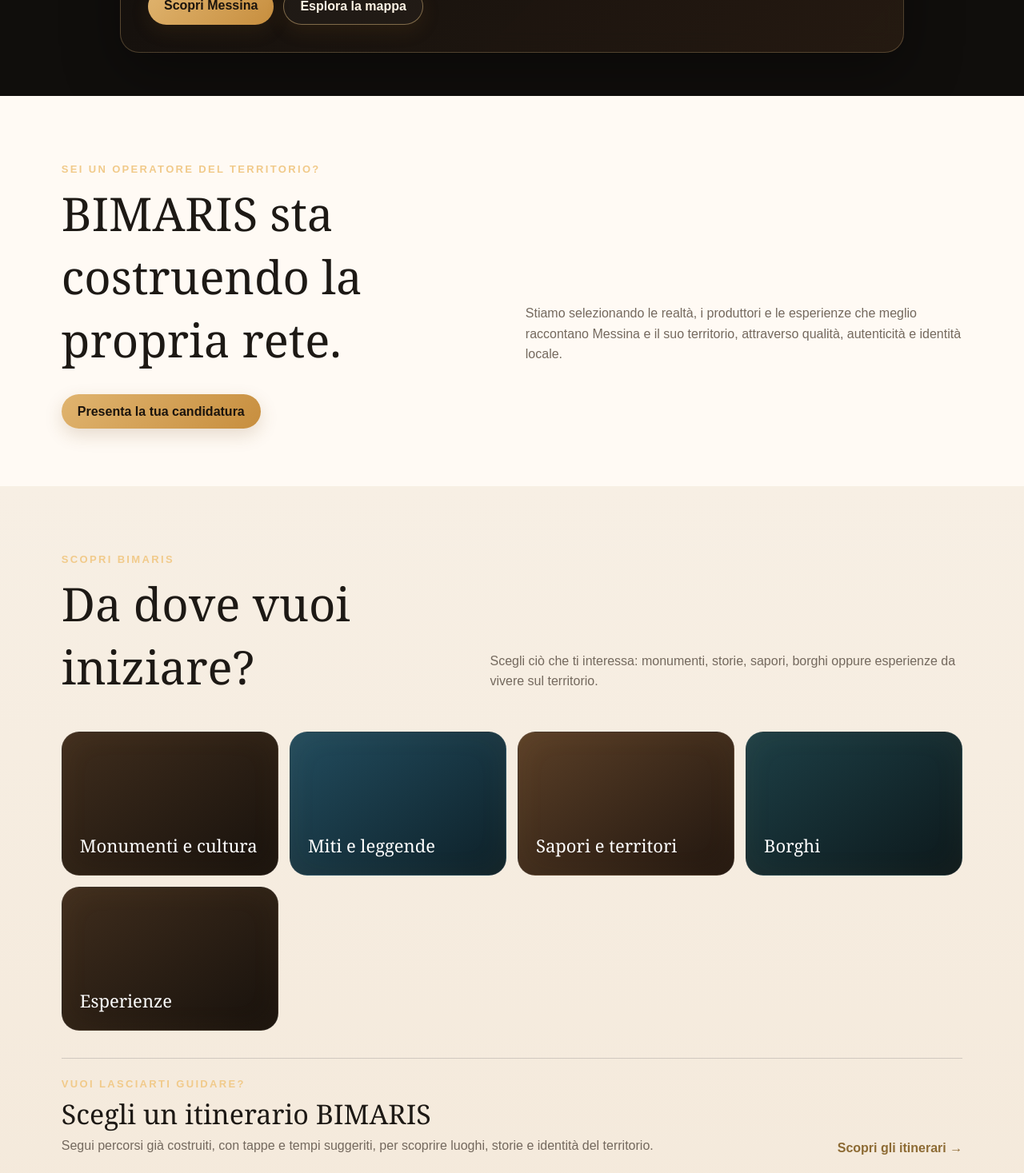
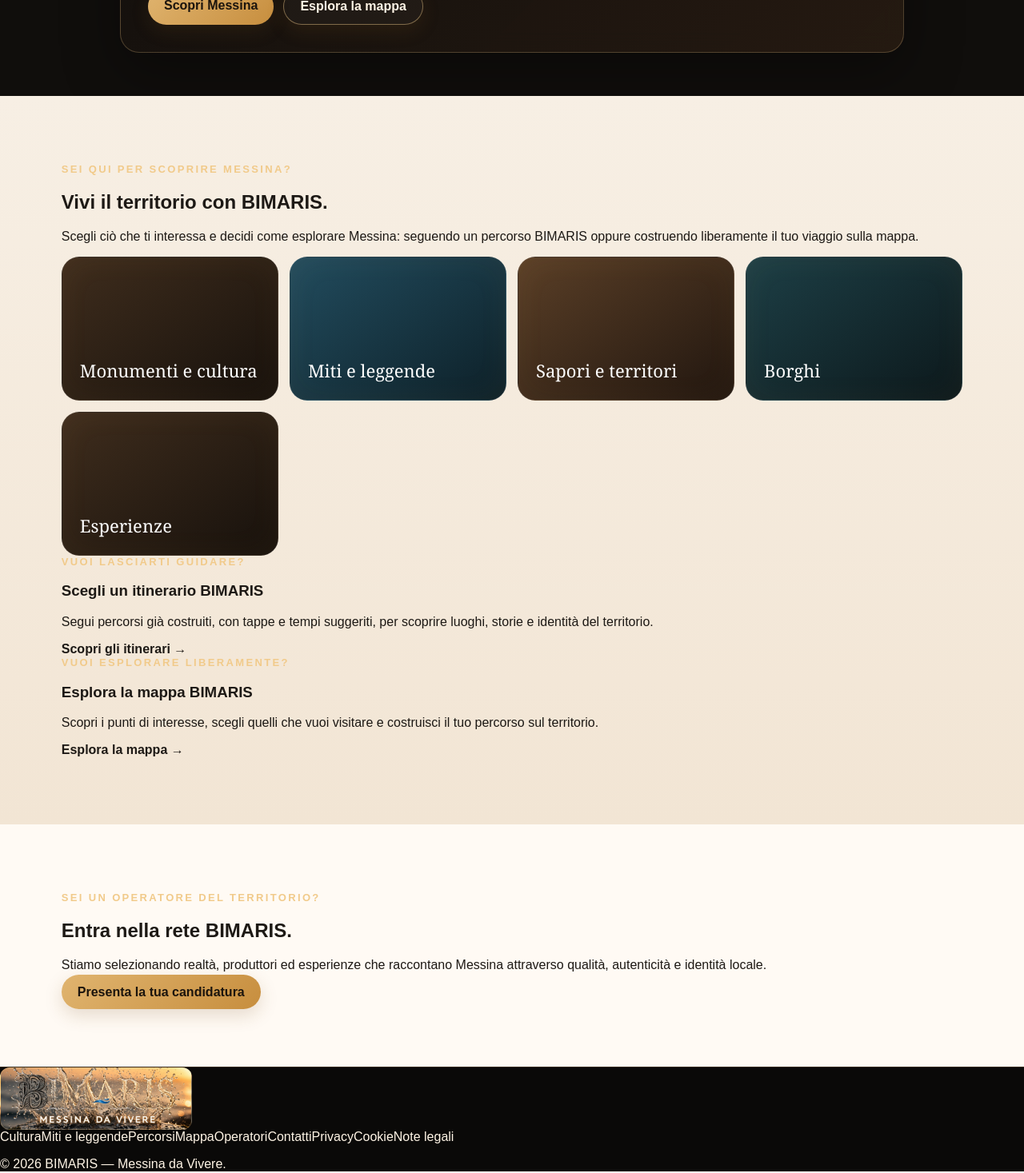
Before and after one commit to giovannibrunetto/bimaris-platform, a Next.js app in the folder apps/web/: page / in a window 1280 px wide. Shown: the part 1020-2487 px from the top of the page at 80% size. Built offline with nearby package versions, Linux system fonts and the light colour scheme.

Commit message:
Split home into visitor and operator journeys

```diff
--- a/apps/web/app/page.tsx
+++ b/apps/web/app/page.tsx
@@ -22,27 +22,20 @@
           <div className="kicker">Tra due mari. Un territorio da vivere.</div>
           <p>BIMARIS racconta Messina attraverso luoghi, storie, sapori, paesaggi e identità capaci di esprimere il territorio oltre i percorsi più scontati.</p>
           <div className="actions">
-            <a className="button" href="#scopri">Scopri Messina</a>
+            <a className="button" href="#visitatori">Scopri Messina</a>
             <Link className="button secondary" href="/mappa">Esplora la mappa</Link>
           </div>
         </div>
       </section>
 
-      <section className="section">
-        <div className="section-head">
-          <div><div className="kicker">Sei un operatore del territorio?</div><h2>BIMARIS sta costruendo la propria rete.</h2></div>
-          <p>Stiamo selezionando le realtà, i produttori e le esperienze che meglio raccontano Messina e il suo territorio, attraverso qualità, autenticità e identità locale.</p>
-        </div>
-        <Link className="button" href="/operatori/candidatura">Presenta la tua candidatura</Link>
-      </section>
-
-      <section className="section sand" id="scopri">
-        <div className="section-head">
-          <div><div className="kicker">Scopri BIMARIS</div><h2>Da dove vuoi iniziare?</h2></div>
-          <p>Scegli ciò che ti interessa: monumenti, storie, sapori, borghi oppure esperienze da vivere sul territorio.</p>
+      <section className="section sand home-audience home-visitors" id="visitatori">
+        <div className="home-audience-intro">
+          <div className="kicker">Sei qui per scoprire Messina?</div>
+          <h2>Vivi il territorio con BIMARIS.</h2>
+          <p>Scegli ciò che ti interessa e decidi come esplorare Messina: seguendo un percorso BIMARIS oppure costruendo liberamente il tuo viaggio sulla mappa.</p>
         </div>
 
-        <div className="category-grid">
+        <div className="category-grid home-category-grid">
           {discoveryCategories.map(category => (
             <Link className="category" href={category.href} key={category.label} aria-label={`Scopri ${category.label}`}>
               {category.label}
@@ -50,57 +43,35 @@
           ))}
         </div>
 
-        <div style={{ clear: "both", width: "100%", paddingTop: 34 }}>
-          <Link
-            href="/itinerari"
-            style={{
-              padding: "24px 0",
-              display: "grid",
-              gridTemplateColumns: "minmax(0, 1fr) auto",
-              alignItems: "end",
-              gap: 24,
-              borderTop: "1px solid rgba(16,24,32,.16)",
-              borderBottom: "1px solid rgba(16,24,32,.16)",
-            }}
-          >
+        <div className="home-explore-grid">
+          <Link className="home-explore-card home-itinerary-card" href="/itinerari">
+            <div className="kicker">Vuoi lasciarti guidare?</div>
+            <h3>Scegli un itinerario BIMARIS</h3>
+            <p>Segui percorsi già costruiti, con tappe e tempi suggeriti, per scoprire luoghi, storie e identità del territorio.</p>
+            <strong>Scopri gli itinerari →</strong>
+          </Link>
+
+          <Link className="home-explore-card home-map-card" href="/mappa">
             <div>
-              <div className="kicker">Vuoi lasciarti guidare?</div>
-              <h3 style={{ fontFamily: "Georgia, serif", fontSize: "clamp(25px, 3vw, 34px)", fontWeight: 500, margin: "7px 0 5px" }}>Scegli un itinerario BIMARIS</h3>
-              <p style={{ color: "var(--muted)", margin: 0, lineHeight: 1.5 }}>Segui percorsi già costruiti, con tappe e tempi suggeriti, per scoprire luoghi, storie e identità del territorio.</p>
+              <div className="kicker">Vuoi esplorare liberamente?</div>
+              <h3>Esplora la mappa BIMARIS</h3>
+              <p>Scopri i punti di interesse, scegli quelli che vuoi visitare e costruisci il tuo percorso sul territorio.</p>
+              <strong>Esplora la mappa →</strong>
             </div>
-            <strong style={{ color: "#8d6b34", whiteSpace: "nowrap" }}>Scopri gli itinerari →</strong>
           </Link>
         </div>
+      </section>
 
-        <div style={{ clear: "both", width: "100%", paddingTop: 34 }}>
-          <Link
-            href="/mappa"
-            style={{
-              minHeight: "clamp(360px, 58vw, 680px)",
-              width: "100%",
-              borderRadius: 26,
-              padding: "clamp(22px, 4vw, 34px)",
-              display: "flex",
-              alignItems: "flex-end",
-              position: "relative",
-              isolation: "isolate",
-              color: "white",
-              overflow: "hidden",
-              backgroundColor: "#071821",
-              backgroundImage: "linear-gradient(180deg, rgba(4,16,24,.04) 28%, rgba(4,16,24,.35) 58%, rgba(4,16,24,.88) 100%), url('/bimaris-map-tech.jpg')",
-              backgroundSize: "cover",
-              backgroundPosition: "center center",
-              backgroundRepeat: "no-repeat",
-              border: "1px solid rgba(255,255,255,.16)",
-            }}
-          >
-            <div style={{ maxWidth: 560, color: "white", position: "relative", zIndex: 1, textShadow: "0 2px 14px rgba(0,0,0,.75)" }}>
-              <div className="kicker">Vuoi esplorare liberamente?</div>
-              <h3 style={{ color: "white", fontFamily: "Georgia, serif", fontSize: "clamp(30px, 4vw, 42px)", margin: "6px 0 8px" }}>Esplora la mappa BIMARIS</h3>
-              <p style={{ color: "rgba(255,255,255,.94)", lineHeight: 1.5, margin: 0 }}>Scopri i punti di interesse, scegli quelli che vuoi visitare e costruisci il tuo percorso sul territorio.</p>
-              <strong style={{ display: "inline-block", marginTop: 14, color: "#e2c58d" }}>Esplora la mappa →</strong>
-            </div>
-          </Link>
+      <section className="section home-audience home-operators">
+        <div className="home-operator-inner">
+          <div>
+            <div className="kicker">Sei un operatore del territorio?</div>
+            <h2>Entra nella rete BIMARIS.</h2>
+          </div>
+          <div className="home-operator-copy">
+            <p>Stiamo selezionando realtà, produttori ed esperienze che raccontano Messina attraverso qualità, autenticità e identità locale.</p>
+            <Link className="button" href="/operatori/candidatura">Presenta la tua candidatura</Link>
+          </div>
         </div>
       </section>
     </>
```
